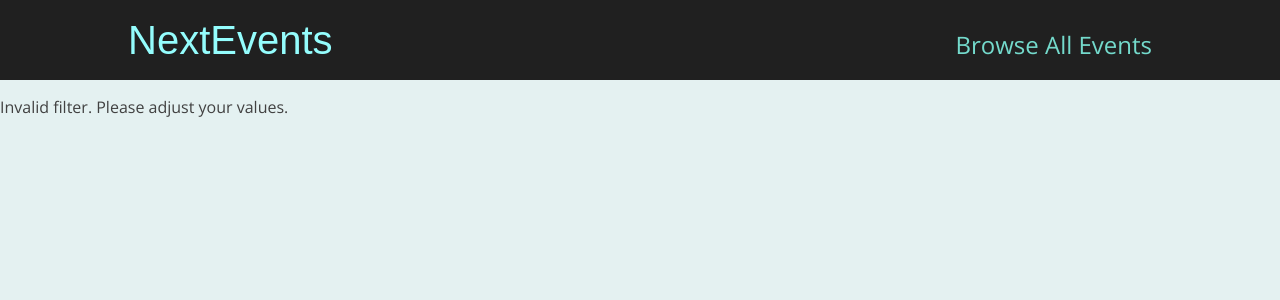
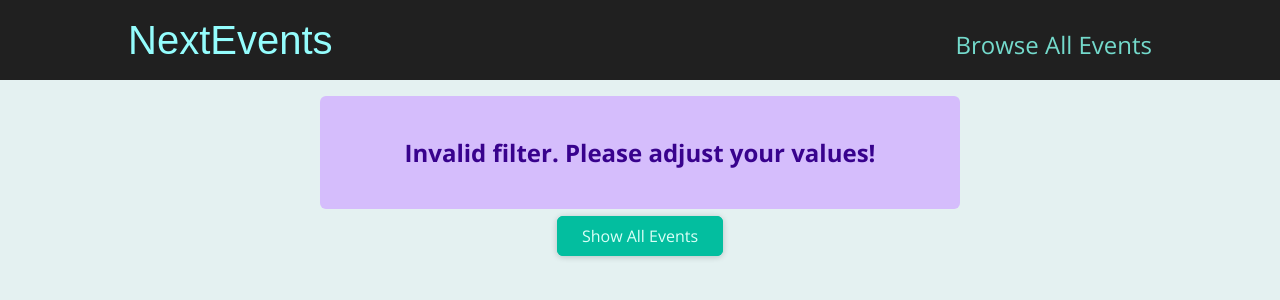
Before and after one commit to lukewagener/NEXTJS-To-Do-List, a Next.js app: page /events/e1 in a window 1280 px wide. Shown: the top 300 px of the page. Built offline with nearby package versions, Linux system fonts and the light colour scheme.

Commit message:
ErrorAlert // Styling

```diff
--- /dev/null
+++ b/components/events/results-title.js
@@ -0,0 +1,20 @@
+import Button from '../ui/button';
+import classes from './results-title.module.css';
+
+function ResultsTitle(props) {
+  const { date } = props;
+
+  const humanReadableDate = new Date(date).toLocaleDateString('en-US', {
+    month: 'long',
+    year: 'numeric',
+  });
+
+  return (
+    <section className={classes.title}>
+      <h1>Events in {humanReadableDate}</h1>
+      <Button link='/events'>Show all events</Button>
+    </section>
+  );
+}
+
+export default ResultsTitle;
--- /dev/null
+++ b/components/events/results-title.module.css
@@ -0,0 +1,6 @@
+.title {
+  margin: 2rem auto;
+  width: 90%;
+  max-width: 40rem;
+  text-align: center;
+}
--- /dev/null
+++ b/components/ui/error-alert/error-alert.js
@@ -0,0 +1,7 @@
+import classes from './error-alert.module.css';
+
+function ErrorAlert(props) {
+  return <div className={classes.alert}>{props.children}</div>;
+}
+
+export default ErrorAlert;
--- /dev/null
+++ b/components/ui/error-alert/error-alert.module.css
@@ -0,0 +1,12 @@
+.alert {
+  margin: 1rem auto;
+  padding: 1rem 2rem;
+  width: 90%;
+  max-width: 40rem;
+  background-color: #d5bdfc;
+  color: #38028d;
+  font-weight: bold;
+  font-size: 1.5rem;
+  text-align: center;
+  border-radius: 6px;
+}
--- a/pages/events/[...slug].js
+++ b/pages/events/[...slug].js
@@ -1,14 +1,19 @@
-import { useRouter } from "next/router";
-import { getFilteredEvents } from "../../dummy-data";
-import EventList from "../../components/events/event-list";
+import { Fragment } from 'react';
+import { useRouter } from 'next/router';
 
-function FilteredEvents() {
+import { getFilteredEvents } from '../../dummy-data';
+import EventList from '../../components/events/event-list';
+import ResultsTitle from '../../components/events/results-title';
+import Button from '../../components/ui/button';
+import ErrorAlert from '../../components/ui/error-alert/error-alert';
+
+function FilteredEventsPage() {
   const router = useRouter();
 
   const filterData = router.query.slug;
 
   if (!filterData) {
-    return <p className="center">Loading...</p>;
+    return <p className='center'>Loading...</p>;
   }
 
   const filteredYear = filterData[0];
@@ -25,23 +30,44 @@
     numMonth < 1 ||
     numMonth > 12
   ) {
-    return <p>Invalid filter. Please adjust your values.</p>;
+    return (
+      <Fragment>
+        <ErrorAlert>
+          <p>Invalid filter. Please adjust your values!</p>
+        </ErrorAlert>
+        <div className='center'>
+          <Button link='/events'>Show All Events</Button>
+        </div>
+      </Fragment>
+    );
   }
 
-  const FilteredEvents = getFilteredEvents({
+  const filteredEvents = getFilteredEvents({
     year: numYear,
     month: numMonth,
   });
 
-  if(!FilteredEvents || FilteredEvents.length === 0) {
-    return <p>No events found for the chosen filter.</p>
+  if (!filteredEvents || filteredEvents.length === 0) {
+    return (
+      <Fragment>
+        <ErrorAlert>
+          <p>No events found for the chosen filter!</p>
+        </ErrorAlert>
+        <div className='center'>
+          <Button link='/events'>Show All Events</Button>
+        </div>
+      </Fragment>
+    );
   }
 
+  const date = new Date(numYear, numMonth - 1);
+
   return (
-    <div>
-      <EventList items={FilteredEvents} />
-    </div>
+    <Fragment>
+      <ResultsTitle date={date} />
+      <EventList items={filteredEvents} />
+    </Fragment>
   );
 }
 
-export default FilteredEvents;
+export default FilteredEventsPage;
```
Also changed, not shown: pages/events/[eventid].js (+7 -2 lines).
